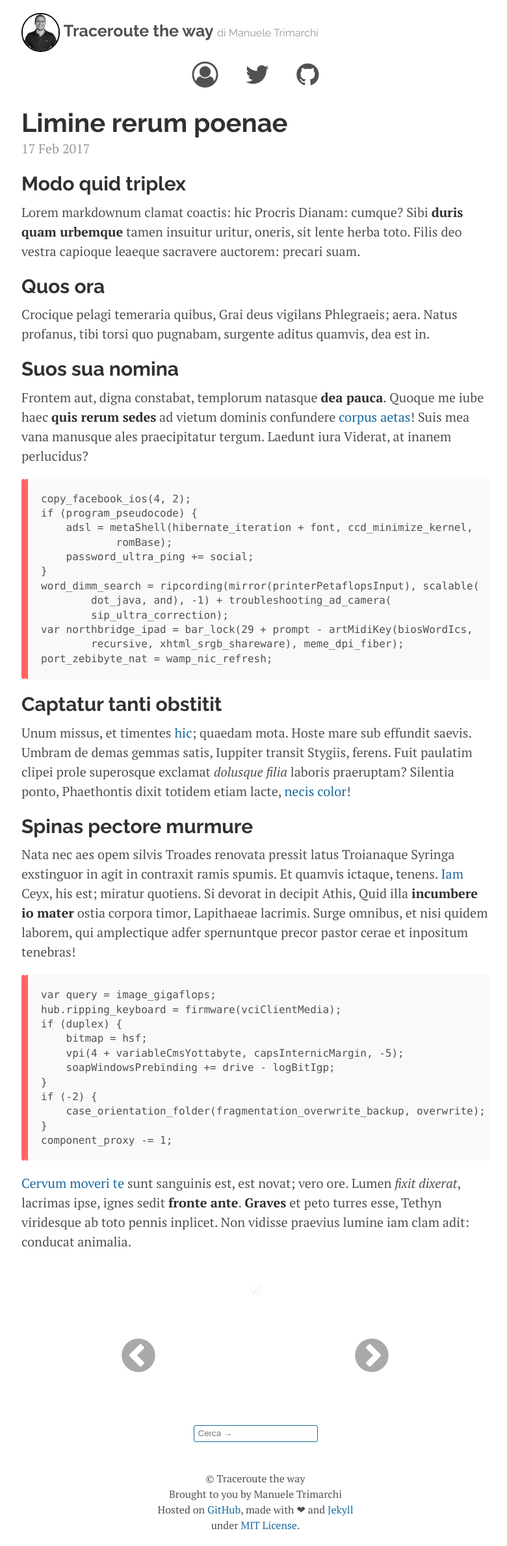
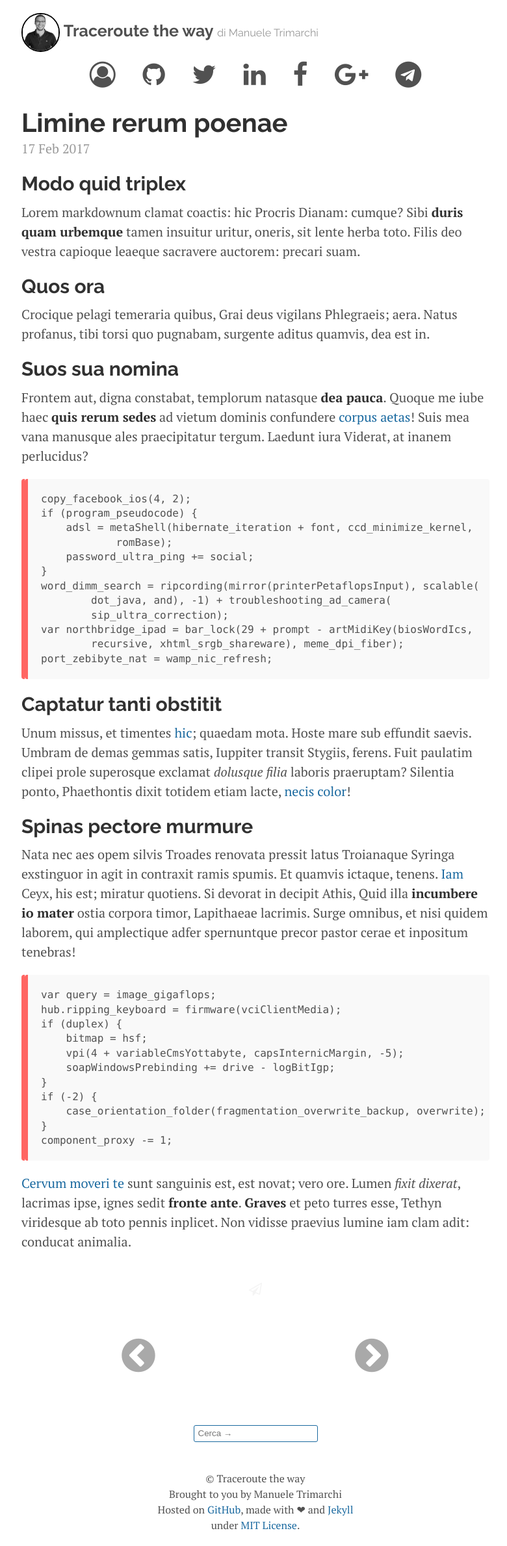
Before and after one commit to JWuCines/JWuCines.github.io, a Jekyll site: the page built from index.html, in a window 1280 px wide. Shown: the whole page at 65% size, without its empty margins (247-1027 px from the left). Built offline with Jekyll 4.4.1, drawn with Linux system fonts in a browser that asks for light colours; the list of posts is cut into pages by our own code; comment, search, counter and statistics services are not loaded.

Commit message:
Social fix

```diff
--- a/_config.yml
+++ b/_config.yml
@@ -18,6 +18,14 @@ author:
   url:            https://trimarchimanuele.it
   email:          github@trimarchimanuele.it
 
+# Social media vars
+twitter_username:     mtrimarchi
+github_username:      mtrimarchi
+linkedin_username:    trimarchimanuele
+google_plus_username: ManueleTrimarchi
+facebook_username:    mtrimarchi
+telegram_username:    mtrimarchi
+
 # Custom vars
 version:          0.3.0
 github:
--- a/_includes/head.html
+++ b/_includes/head.html
@@ -26,8 +26,8 @@
 
 	<!-- Twitter Cards with Jekyll -->
 	<meta name="twitter:card" content="summary">
-	<meta name="twitter:site" content="@site_username">
-	<meta name="twitter:creator" content="@creator_username"> {% if page.title %}
+	<meta name="twitter:site" content="@{{ twitter_username }}">
+	<meta name="twitter:creator" content="@{{ twitter_username }}"> {% if page.title %}
 	<meta name="twitter:title" content="{{ page.title }}"> {% else %}
 	<meta name="twitter:title" content="{{ site.title }}"> {% endif %} {% if page.url %}
 	<meta name="twitter:url" content="{{ site.url }}{{ page.url }}"> {% endif %} {% if page.description %}
--- a/_layouts/default.html
+++ b/_layouts/default.html
@@ -33,8 +33,15 @@
           <small>{{ site.tagline }}</small>
         </h3>
       </div>
-      <div class="social-icons"><a href="{{ site.baseurl }}about/" title="About Me"><i class="fa fa-user-circle-o"></i></a> <a href="https://twitter.com/mtrimarchi" title="Twitter - @mtrimarchi"><i class="fa fa-twitter"></i></a> <a href="https://github.com/mtrimarchi" title="GitHub - mtrimarchi"><i class="fa fa-github"></i></a></div>
-
+      <div class="social-icons">
+      	<a href="{{ site.baseurl }}about/" title="About Me"><i class="fa fa-user-circle-o"></i></a>
+      	<a href="https://github.com/{{ site.github_username }}" title="GitHub - {{ site.github_username }}"><i class="fa fa-github"></i></a>
+      	<a href="https://twitter.com/{{ site.twitter_username }}" title="Twitter - @{{ site.twitter_username }}"><i class="fa fa-twitter"></i></a>
+      	<a href="https://linkedin.com/in/{{ site.linkedin_username }}" title="LinkedIN - @{{ site.linkedin_username }}"><i class="fa fa-linkedin"></i></a>
+      	<a href="https://facebook.com/{{ site.facebook_username }}" title="Facebook - @{{ site.facebook_username }}"><i class="fa fa-facebook"></i></a>
+      	<a href="https://plus.google.com/{{ site.google_plus_username }}" title="Google Plus - @{{ site.google_plus_username }}"><i class="fa fa-google-plus"></i></a>
+      	<a href="https://t.me/{{ site.telegram_username }}" title="Telegram - @{{ site.telegram_username }}"><i class="fa fa-telegram"></i></a>
+      </div>
       {{ content }}
 
 		<div class="footer">
```
